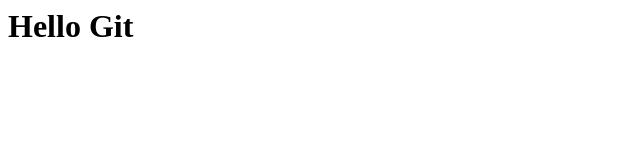
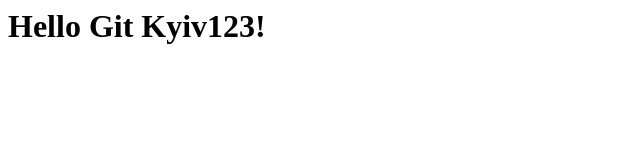
Before and after one commit to Serhii-Klymenko/git-sample, a plain HTML site: page index.html in a window 1280 px wide. Shown: the whole page, without its empty margins (0-640 px from the left). Drawn offline with Linux system fonts and the light colour scheme.

Commit message:
Wrong Commit

```diff
--- a/index.html
+++ b/index.html
@@ -1 +1 @@
-<h1>Hello Git</h1>
+<h1>Hello Git Kyiv123!</h1>
```
